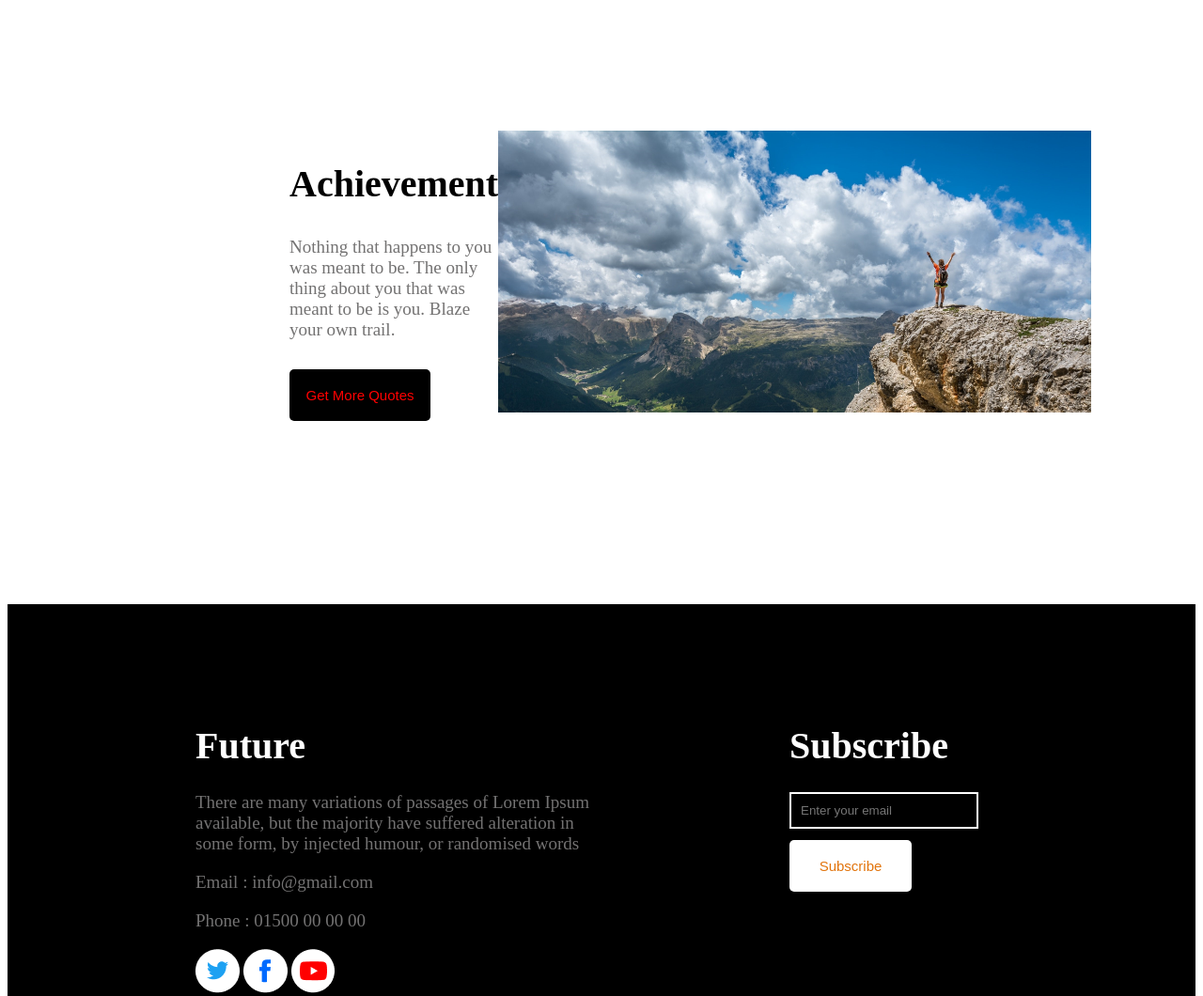
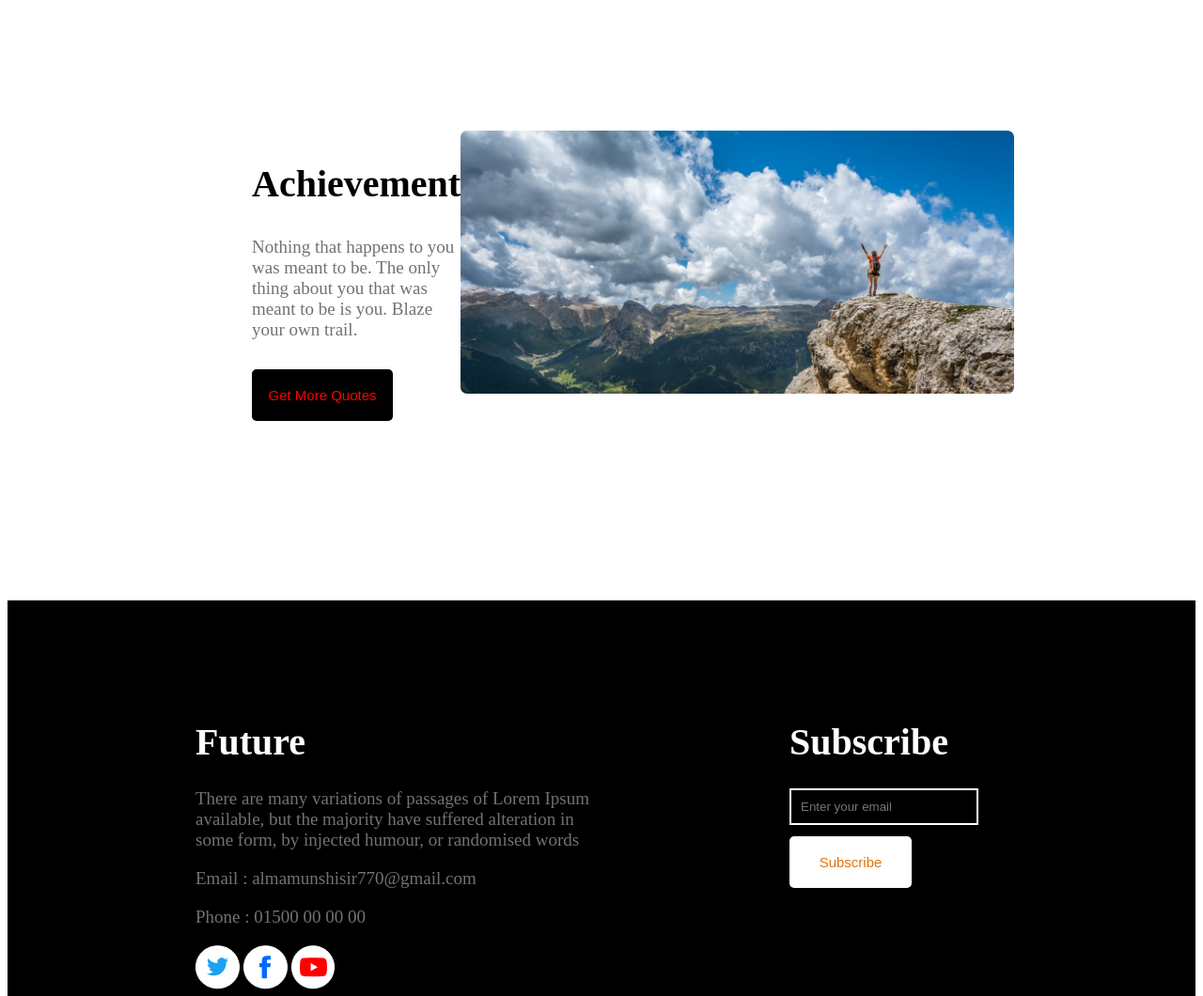
Before and after one commit to Shisir36/Assingment, a plain HTML site: page index.html in a window 1280 px wide. Shown: the part 2540-3600 px from the top of the page at 94% size. Drawn offline with Linux system fonts and the light colour scheme.

Commit message:
Change some things

```diff
--- a/index.html
+++ b/index.html
@@ -74,12 +74,12 @@
      <section>
        <div class="achievement-container">
         <div class="achivement-text">
-            <h1>Achievement</h1>
+            <h1 style="font-size: 40px;">Achievement</h1>
             <p>Nothing that happens to you was meant to be. The only thing about you that was meant to be is you. Blaze your own trail.</p>
             <button class="button">Get More Quotes</button>
         </div>
         <div>
-        <img src="/images/banner/external.jpg" alt="" style="height: 300px;  margin-right: 200px;">
+        <img src="/images/banner/external.jpg" alt="" style="height: 280px;  margin-right: 235px; border-radius: 7px;">
     </div>
      </div>
  </section>
@@ -89,7 +89,7 @@
     <div class="future-part">
         <h1>Future</h1>
         <p>There are many variations of passages of Lorem Ipsum available, but the majority have suffered alteration in some form, by injected humour, or randomised words</p>
-        <p>Email : info@gmail.com</p>
+        <p>Email : almamunshisir770@gmail.com</p>
         <p>Phone : 01500 00 00 00</p>
         <img src="/images/icons/twitter.png" alt="twitter">  <img src="/images/icons/fb.png" alt="Facebook">  <img src="/images/icons/youtube.png" alt="Youtube">
     </div>
--- a/style.css/new year.css
+++ b/style.css/new year.css
@@ -158,7 +158,7 @@ h1{
 .achivement-text{
     height: 200px;
     width: 400px;
-    margin-left: 300px;
+    margin-left: 260px;
     padding-bottom: 100px;
 }
 .button{
```
